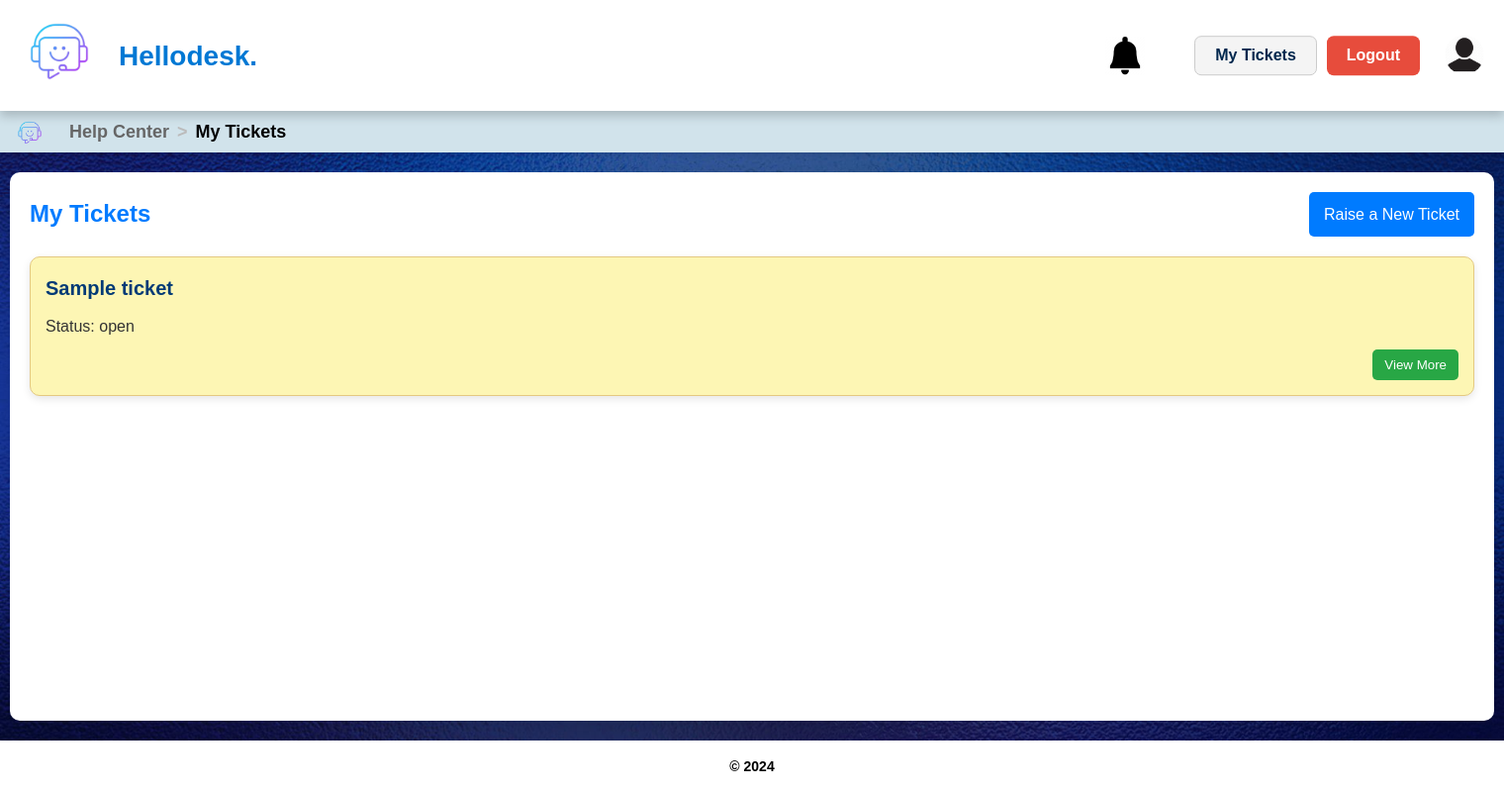
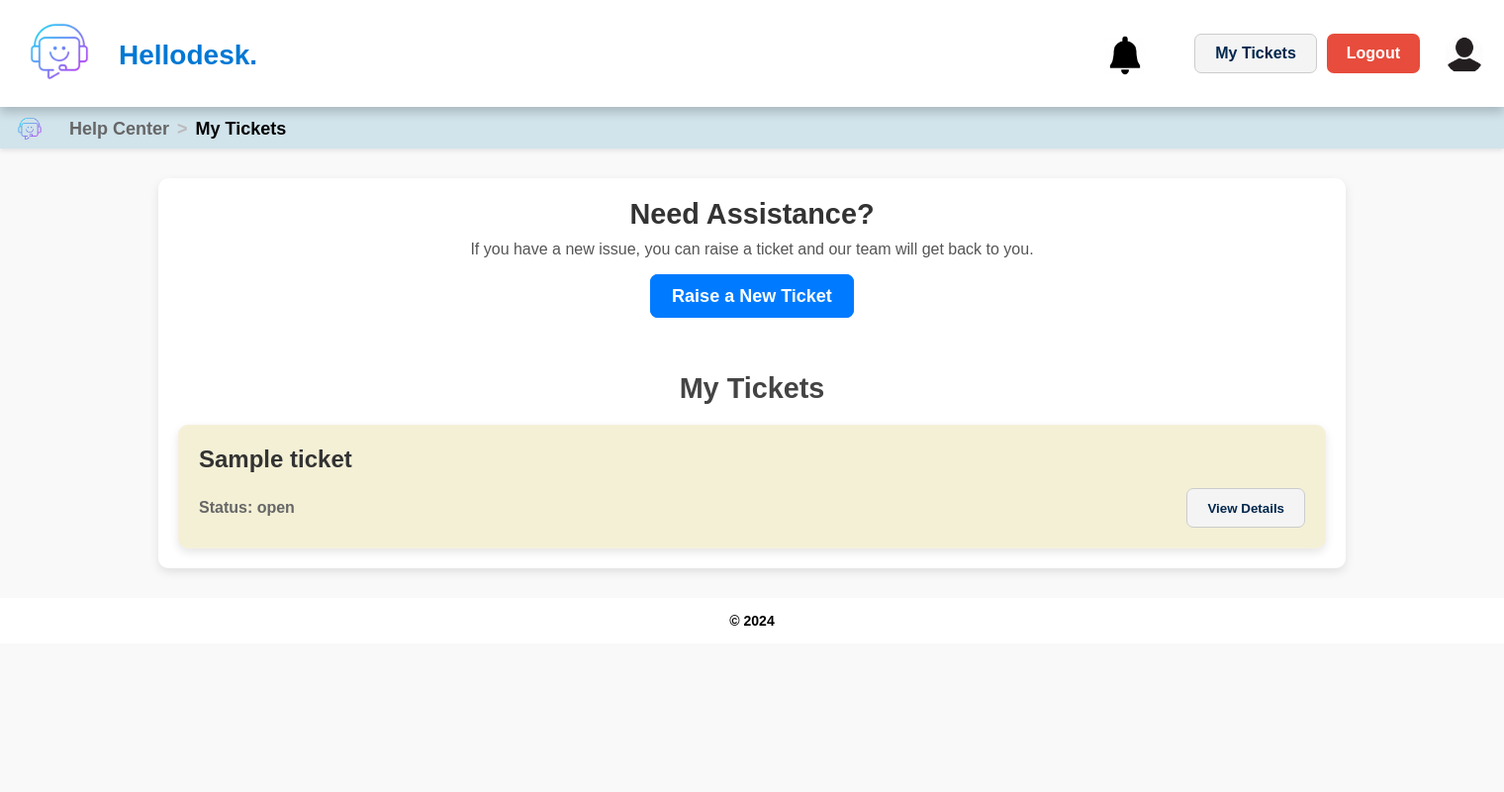
Before and after one commit to shaniranasinghe/Help_Desk, a PHP site: page /HELP_DESK/app/view/tickets/view_tickets.php in a window 1520 px wide. Shown: the whole page at 99% size. Run offline with PHP 8.4, Linux system fonts and the light colour scheme; the visitor is signed in with stand-in values (Sample User, id 1); tables that the repository leaves empty or names only in its code hold one stand-in row (values such as "Sample post"); grey boxes marked "Sample" are stand-in pictures.

Commit message:
new
update

```diff
--- a/app/view/auth/login.php
+++ b/app/view/auth/login.php
@@ -66,7 +66,7 @@ window.location.href = 'login.php';
                     header("Location: ../supportTeam_dashboard/support_dashboard.php");
                     exit;
                 } else {
-                    header("Location: ../pages/profile.php");
+                    header("Location: ../tickets/view_tickets.php");
                     exit;
                 }
             } else {
--- a/app/view/tickets/view_tickets.php
+++ b/app/view/tickets/view_tickets.php
@@ -48,14 +48,17 @@ $tickets = $ticketController->getTicketsWithReplies($userId);
     </div>
 
     <div class="container1">
-        <div class="new">
-            <h1>My Tickets</h1>
-            <a href="new_ticket.php" class="btn primary">Raise a New Ticket</a>
+        <!-- Section for Raising a New Ticket -->
+        <div class="raise-ticket-section">
+            <h1>Need Assistance?</h1>
+            <p>If you have a new issue, you can raise a ticket and our team will get back to you.</p><br>
+            <a href="new_ticket.php" class="btn primary">Raise a New Ticket</a><br><br><br>
         </div>
 
-        <!-- Ticket Display Section -->
+    <div class="ticket-display-section">
+        <h1>My Tickets</h1>
         <?php if (count($tickets) > 0): ?>
-        <div class="ticket-grid">
+        <div class="ticket-list">
             <?php foreach ($tickets as $ticket): ?>
             <div
                 class="ticket-card <?php echo $ticket['ticket_status'] === 'open' ? 'open-ticket' : ($ticket['ticket_status'] === 'resolved' ? 'resolved-ticket' : ''); ?>">
@@ -64,24 +67,22 @@ $tickets = $ticketController->getTicketsWithReplies($userId);
                 </div>
                 <div class="ticket-body">
                     <p class="status">Status: <?php echo htmlspecialchars($ticket['ticket_status']); ?></p>
-                    <div id="ticket-details-<?php echo $ticket['ticket_id']; ?>" style="display: none;">
-                        <h3>More Details:</h3>
-                        <p>Full Description: <?php echo htmlspecialchars($ticket['ticket_description']); ?></p>
+                    <button class="btn view-more"
+                        onclick="showDetails(<?php echo htmlspecialchars($ticket['ticket_id']); ?>)">View Details</button>
+                </div>
+                <div id="ticket-details-<?php echo $ticket['ticket_id']; ?>" class="ticket-details" style="display: none;">
+                    <h3>Details:</h3>
+                    <p>Description: <?php echo htmlspecialchars($ticket['ticket_description']); ?></p>
                     <p>Submitted on: <?php echo htmlspecialchars($ticket['created_at']); ?></p>
-
-
-
-
-
-                        <!-- Add this section for displaying the attachment -->
+                    <!-- Display Attachment -->
                     <?php if (!empty($ticket['attachment_path'])): ?>
                     <div class="ticket-attachment">
                         <h4>Attachment:</h4>
-                            <img src="../../<?php echo htmlspecialchars($ticket['attachment_path']); ?>"
-                                alt="Ticket Attachment" class="ticket-image" onclick="openImageModal(this.src)">
+                        <img src="../../<?php echo htmlspecialchars($ticket['attachment_path']); ?>" alt="Attachment"
+                            class="ticket-image" onclick="openImageModal(this.src)">
                     </div>
                     <?php endif; ?>
-
+                    <!-- Display Replies -->
                     <?php if (!empty($ticket['replies'])): ?>
                     <div class="replies">
                         <h3>Replies:</h3>
@@ -97,17 +98,14 @@ $tickets = $ticketController->getTicketsWithReplies($userId);
                     <?php endif; ?>
                 </div>
             </div>
-                <div class="ticket-footer">
-                    <button class="btn view-more"
-                        onclick="showDetails(<?php echo htmlspecialchars($ticket['ticket_id']); ?>)">View More</button>
-                </div>
-            </div>
             <?php endforeach; ?>
         </div>
         <?php else: ?>
-        <p class="no-tickets">No tickets found. Submit a new ticket!</p>
+        <p class="no-tickets">You haven't raised any tickets yet. Click the button above to get started!</p>
         <?php endif; ?>
     </div>
+
+
 
     <!-- Add this modal at the bottom of your body tag -->
     <div id="imageModal" class="modal">
@@ -141,12 +139,16 @@ $tickets = $ticketController->getTicketsWithReplies($userId);
     }
     </script>
 
+    </div>
 
 
 
 
 
-    <?php include_once '../common/footer.php'; ?>
+    <?php
+        include_once '../common/footer.php';
+    ?>
+
 </body>
 
 </html>
--- a/assets/CSS/view_tickets.css
+++ b/assets/CSS/view_tickets.css
@@ -12,91 +12,148 @@ body {
 }
 
 body {
-  display: flex;
-  flex-direction: column;
-  background-color: #f4f6f8;
+  font-family: Arial, sans-serif;
+  background-color: #f9f9f9;
+  margin: 0;
+  padding: 0;
   color: #333;
-  line-height: 1.6;
-  background-image: url("../Images/background.png");
-  background-size: cover;
-  background-position: center;
-  background-repeat: no-repeat;
-  background-attachment: fixed;
 }
 
 /* Container Styles */
 .container1 {
-  flex: 1; /* Fills the available vertical space */
-  margin: 20px auto;
-  width: 1500px;
+  max-width: 1200px;
+  margin: 30px auto;
   padding: 20px;
-  background: white;
+  background-color: #ffffff;
   border-radius: 10px;
-  box-shadow: 0 5px 15px rgba(0, 0, 0, 0.1);
+  box-shadow: 0 4px 10px rgba(0, 0, 0, 0.1);
 }
 
-/* New ticket section */
-.new {
+/* Raise Ticket Section */
+.raise-ticket-section {
+  text-align: center;
+  margin-bottom: 30px;
+}
+.raise-ticket-section h1 {
+  font-size: 1.8em;
+  color: #333;
+}
+.raise-ticket-section p {
+  color: #555;
+  margin: 10px 0;
+}
+.raise-ticket-section .btn.primary {
+  background-color: #007bff;
+  color: #ffffff;
+  padding: 10px 20px;
+  border-radius: 8px;
+  text-decoration: none;
+  font-size: 18px;
+  font-weight: bold;
+  border: 2px solid #007bff;
+  transition: background-color 0.3s ease, color 0.3s ease;
+  margin-top: 200px; /* Adjusted margin to move button down */
+}
+.raise-ticket-section .btn.primary:hover {
+  background-color: #ffffff;
+  color: #007bff;
+}
+
+
+/* Ticket Display Section */
+.ticket-display-section {
+  margin-top: 20px;
+}
+.ticket-display-section h1 {
+  font-size: 1.8em;
+  margin-bottom: 20px;
+  color: #444;
+  text-align: center;
+}
+.ticket-list {
+  display: flex;
+  flex-direction: column;
+  gap: 20px;
+}
+
+/* Ticket Card Styling */
+.ticket-card {
+  padding: 20px;
+  border-radius: 10px;
+  box-shadow: 0 4px 10px rgba(0, 0, 0, 0.1);
+  background-color: #fdfdfd;
+  transition: transform 0.3s ease;
+}
+.ticket-card:hover {
+  transform: translateY(-5px);
+}
+.ticket-card.open-ticket {
+  border-left: 5px solid #007bff;
+}
+.ticket-card.resolved-ticket {
+  border-left: 5px solid #28a745;
+}
+.ticket-header h2 {
+  font-size: 1.5em;
+  color: #333;
+  margin: 0;
+}
+.ticket-body {
+  margin-top: 15px;
   display: flex;
   justify-content: space-between;
   align-items: center;
-  margin-bottom: 20px;
+}
+.ticket-body .status {
+  font-size: 1em;
+  font-weight: bold;
+  color: #666;
+}
+.ticket-body .btn.view-more {
+  background-color: #f4f4f4;
+  color: #00274d;
+  padding: 5px 20px;
+  border-radius: 7px;
+  text-decoration: none; /* Remove underline */
+  border: 1px solid #ccc;
+  font-weight: bold;
+  display: flex; /* Enable flexbox */
+  justify-content: center; /* Center content horizontally */
+  align-items: center; /* Center content vertically */
+  height: 40px; /* Ensure consistent height for alignment */
+  text-align: center; /* Center text alignment */
+}
+.ticket-body .btn.view-more:hover {
+  background-color: #e0e0e0;
 }
 
-.new h1 {
-  font-size: 24px;
-  color: #007bff;
+/* Ticket Details Styling */
+.ticket-details {
+  margin-top: 15px;
+  background-color: #f8f9fa;
+  border-radius: 5px;
+  padding: 15px;
+  box-shadow: inset 0 0 5px rgba(0, 0, 0, 0.1);
+}
+.ticket-details h3 {
+  margin-bottom: 10px;
+  font-size: 1.2em;
+  color: #333;
+}
+.ticket-details p {
+  margin: 5px 0;
+  color: #555;
 }
 
-.new .btn.primary {
-  background: #007bff;
-  color: #fff;
-  padding: 10px 15px;
-  border-radius: 5px;
-  text-decoration: none;
-  margin-left: auto; /* This aligns the button to the right */
+
+.ticket-attachment {
+  margin-top: 10px;
 }
 
-.new .btn.primary:hover {
-  background: #0056b3;
-}
-
-/* Ticket grid styles */
-.ticket-grid {
-  display: grid;
-  grid-template-columns: repeat(auto-fit, minmax(300px, 1fr));
-  gap: 20px;
-}
-
-.ticket-card {
-  background: #fefefe;
-  border: 1px solid #ddd;
-  border-radius: 10px;
-  padding: 15px;
-  box-shadow: 0 3px 8px rgba(0, 0, 0, 0.1);
-  transition: transform 0.2s ease, box-shadow 0.2s ease;
-}
-
-.ticket-card:hover {
-  transform: translateY(-5px);
-  box-shadow: 0 6px 15px rgba(0, 0, 0, 0.15);
-}
-
-.ticket-header h2 {
-  font-size: 20px;
-  margin: 0 0 10px;
-  color: #023a76;
-}
-
-.ticket-body p {
-  margin: 10px 0;
-  line-height: 1.6;
-}
-
-.ticket-footer {
-  display: flex;
-  justify-content: flex-end;
-  margin-top: 10px;
+.ticket-image {
+  max-width: 100%;
+  height: auto;
+  cursor: pointer;
 }
 
 .btn.view-more {
@@ -115,13 +172,13 @@ body {
 
 /* Specific styles for open and resolved tickets */
 .ticket-card.open-ticket {
-  background-color: #fdf6b4 !important;
-  border: 1px solid #e4c982;
+  background-color: #f3f0d6 !important;
+  border: 1px solid #f8f0dc;
 }
 
 .ticket-card.resolved-ticket {
-  background-color: #b0d6f5 !important;
-  border: 1px solid #389bff;
+  background-color: #ddebf6 !important;
+  border: 1px solid #d9edff;
 }
 
 .no-tickets {
```
Also changed, not shown: other parts of assets/CSS/view_tickets.css (+13 -22 lines), app/uploads/tickets/67a439f1cd973_1738815985.png (added), app/uploads/tickets/67a44a88a4ac7_1738820232.png (added), app/uploads/tickets/67a44e873ac07_1738821255.png (added), app/uploads/tickets/67a4531fd7230_1738822431.png (added), app/uploads/tickets/67a45c7b7ea9d_1738824827.png (added). Lines whose indentation alone changed are shown as unchanged.
